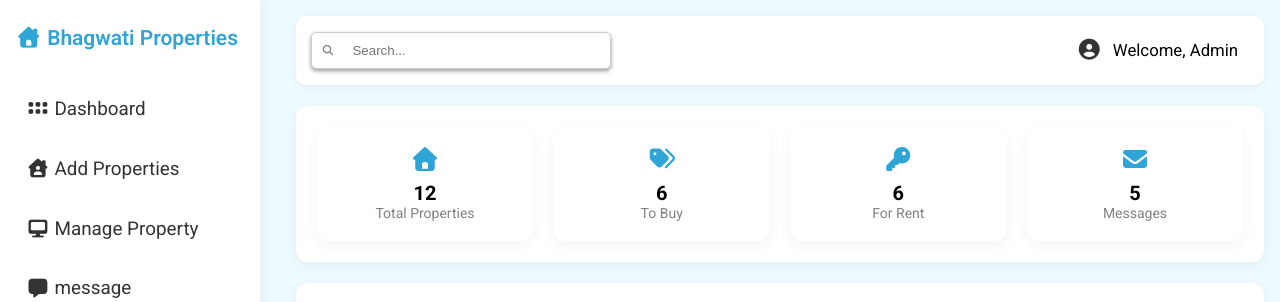
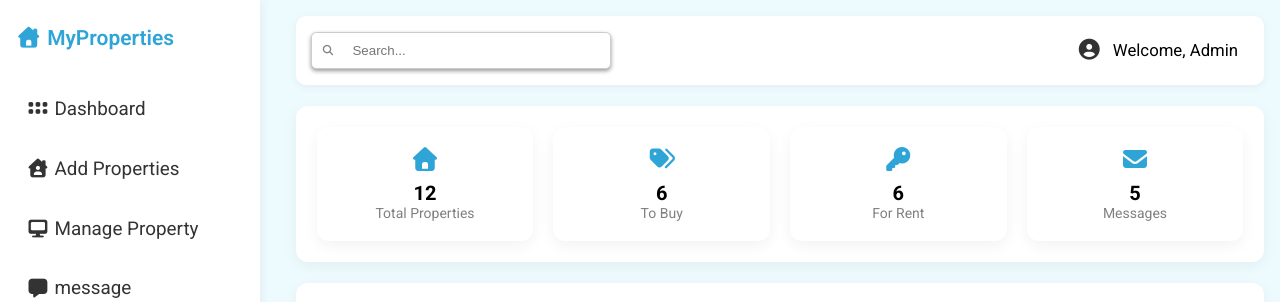
Before and after one commit to mrunalimohite/Real_estate_landingPage, a PHP site: page /admin/dashboard.php in a window 1280 px wide. Shown: the top 302 px of the page. Run offline with PHP 8.4, Linux system fonts and the light colour scheme; data comes from the database, SQL or seed files in the repository; some libraries are stand-ins or nearby versions.

Commit message:
Update dashboard.php

```diff
--- a/admin/dashboard.php
+++ b/admin/dashboard.php
@@ -15,7 +15,7 @@ $result = mysqli_query($conn, "SELECT * FROM properties ORDER BY id DESC LIMIT 3
     <div class="sidebar">
         <div class="logo">
             <i class="fa-solid fa-house-chimney"></i>
-            <span>Bhagwati Properties</span>
+            <span> MyProperties</span>
         </div>
         <ul class="menu">
             <li><a href="dashboard.php"><i class="fa-solid fa-grip"></i> Dashboard</a></li>
```
